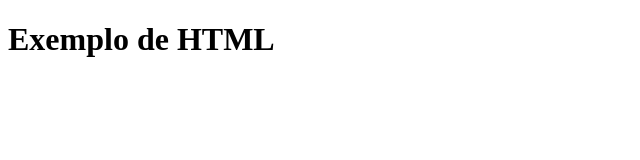
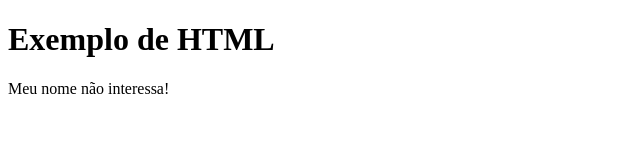
Before and after one commit to Maiconfsa/dcc121-teste1, a plain HTML site: page index.html in a window 1280 px wide. Shown: the whole page, without its empty margins (0-640 px from the left). Drawn offline with Linux system fonts and the light colour scheme.

Commit message:
Adiciona nome do autor

```diff
--- a/index.html
+++ b/index.html
@@ -6,6 +6,7 @@
   </head>
   <body>
     <h1>Exemplo de HTML</h1>
+    <p>Meu nome não interessa!</p>
 
   </body>
 </html>
```
